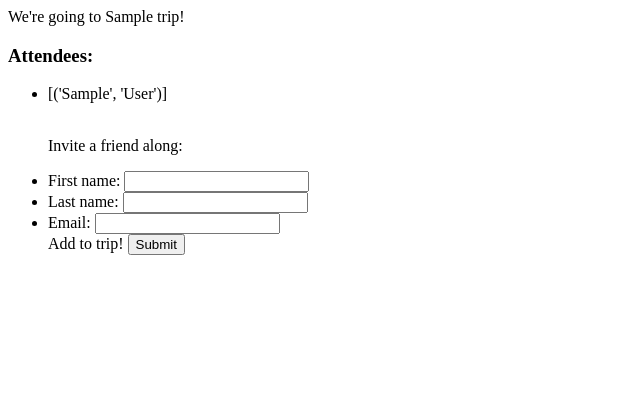
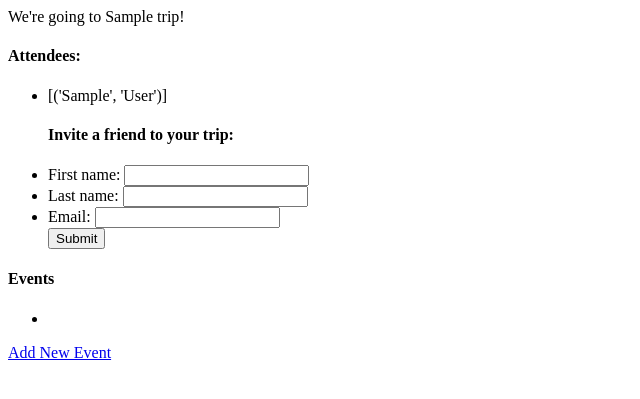
Before and after one commit to lyn-phan/hb-project-hygge-2, a Flask app: page /trips/1 in a window 1280 px wide. Shown: the top 399 px of the page, without its empty margins (0-640 px from the left). Run offline with Flask 2, Linux system fonts and the light colour scheme; tables that the repository leaves empty hold one stand-in row (values such as "Sample post").

Commit message:
added functionality to create an event

```diff
--- a/Templates/trip_details.html
+++ b/Templates/trip_details.html
@@ -2,11 +2,10 @@
 {% block title %} We're going to {{ destination }}! {% endblock %}
 
 {% block content %}
-<h3> Attendees: </h3>
+<h4> Attendees: </h4>
 <ul>
 <li> {{ trip_attendees }}</li>
- <br>
-<p>Invite a friend along:</p>
+<h4>Invite a friend to your trip:</h4>
 <form action="/trips/{{ trip_id }}" method="POST" id=find_user>
  <li><label>First name: </label>
     <input type="text" name="first name"> </li>
@@ -14,8 +13,15 @@
     <input type="text" name="last name"> </li>
 <li> <label>Email: </label>
     <input type="text" name="email"> </li>
-    <label>Add to trip!</label>
     <input type="submit">
 </form>
 </ul>
+<h4> Events </h4>
+<ul>
+   <li>
+
+   </li>
+</ul>
+<a href="/trips/{{trip_id}}/events/new">Add New Event</a>
+
 {% endblock %}
--- a/crud.py
+++ b/crud.py
@@ -89,6 +89,15 @@ def return_attendees(trip_id):
 
     return attendee_list
 
+def create_event(trip_id, event_name):
+    """creates a trip from the events form by passing in a trip_name and trip_id"""
+    event = Event(trip_id=trip_id, event_name=event_name)
+
+    db.session.add(event)
+    db.session.commit()
+
+    return event
+
 if __name__ == '__main__':
     from server import app
     connect_to_db(app)
--- a/server.py
+++ b/server.py
@@ -125,10 +125,19 @@ def add_friend_to_trip(trip_id):
 
     return redirect(f'/trips/{trip_id}')
 
+# @app.route('/trips/<trip_id>/event')
+def show_event_details():
+    """shows the details of the events page"""
+
+@app.route('/trips/<trip_id>/event/new')
+def show_new_events():
+    """shows a form to create a new event and adds it to trip_details page"""
+
+    return render_template('new_event.html')
+
 @app.route('/trips/new')
 def show_new_trip_form():
-    """shows form to add a new trip. This form sends to
-    /trips"""
+    """shows form to add a new trip. This form sends to /trips"""
 
     return render_template('new_trips.html')
 
```
Also changed, not shown: Templates/new_event.html (added, +15 -0 lines).
